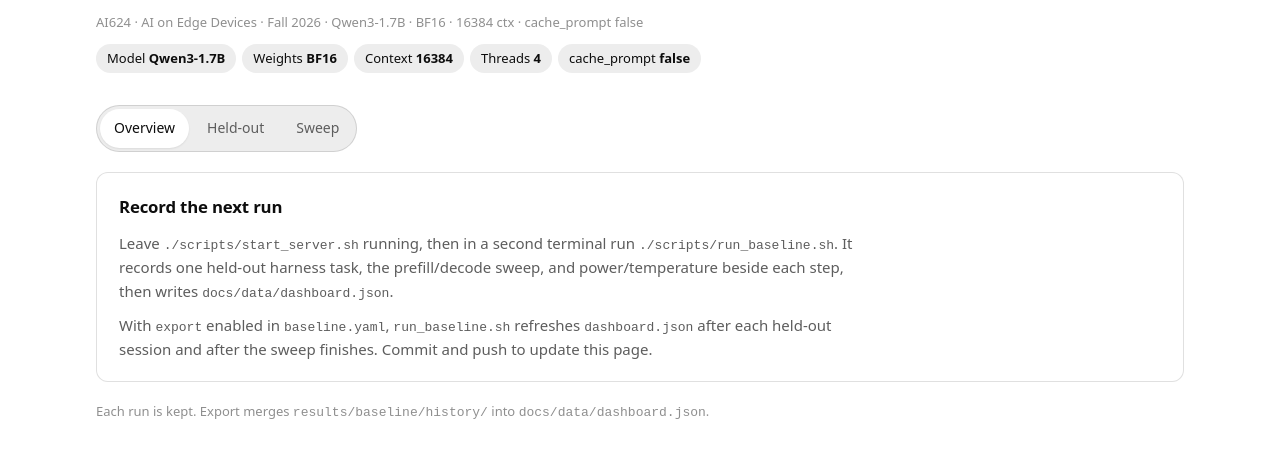
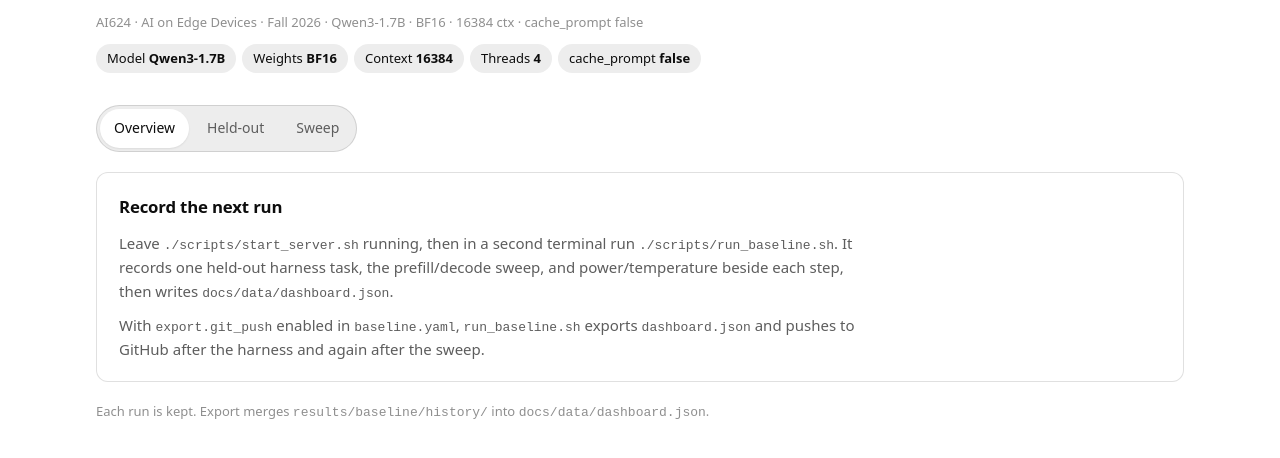
Before and after one commit to WajahatRiaz/g7a1-ai-edge-devices-project, a plain HTML site: page docs/index.html in a window 1280 px wide. Shown: the part 194-652 px from the top of the page. Drawn offline with Linux system fonts and the light colour scheme.

Commit message:
Default harness to limit 1 and push dashboard after each baseline step.
Session runs before the sweep; export can commit and push dashboard.json after the held-out harness and after characterization when git_push is enabled in baseline.yaml.

Co-authored-by: Cursor <cursoragent@cursor.com>

```diff
--- a/docs/index.html
+++ b/docs/index.html
@@ -748,7 +748,7 @@
     function steps() {
       return `<section class="panel"><h2>Record the next run</h2>
         <p class="note">Leave <code>./scripts/start_server.sh</code> running, then in a second terminal run <code>./scripts/run_baseline.sh</code>. It records one held-out harness task, the prefill/decode sweep, and power/temperature beside each step, then writes <code>docs/data/dashboard.json</code>.</p>
-        <p class="note">With <code>export</code> enabled in <code>baseline.yaml</code>, <code>run_baseline.sh</code> refreshes <code>dashboard.json</code> after each held-out session and after the sweep finishes. Commit and push to update this page.</p></section>`;
+        <p class="note">With <code>export.git_push</code> enabled in <code>baseline.yaml</code>, <code>run_baseline.sh</code> exports <code>dashboard.json</code> and pushes to GitHub after the harness and again after the sweep.</p></section>`;
     }
 
     function render(data) {
```
Also changed, not shown: 3 other files.
